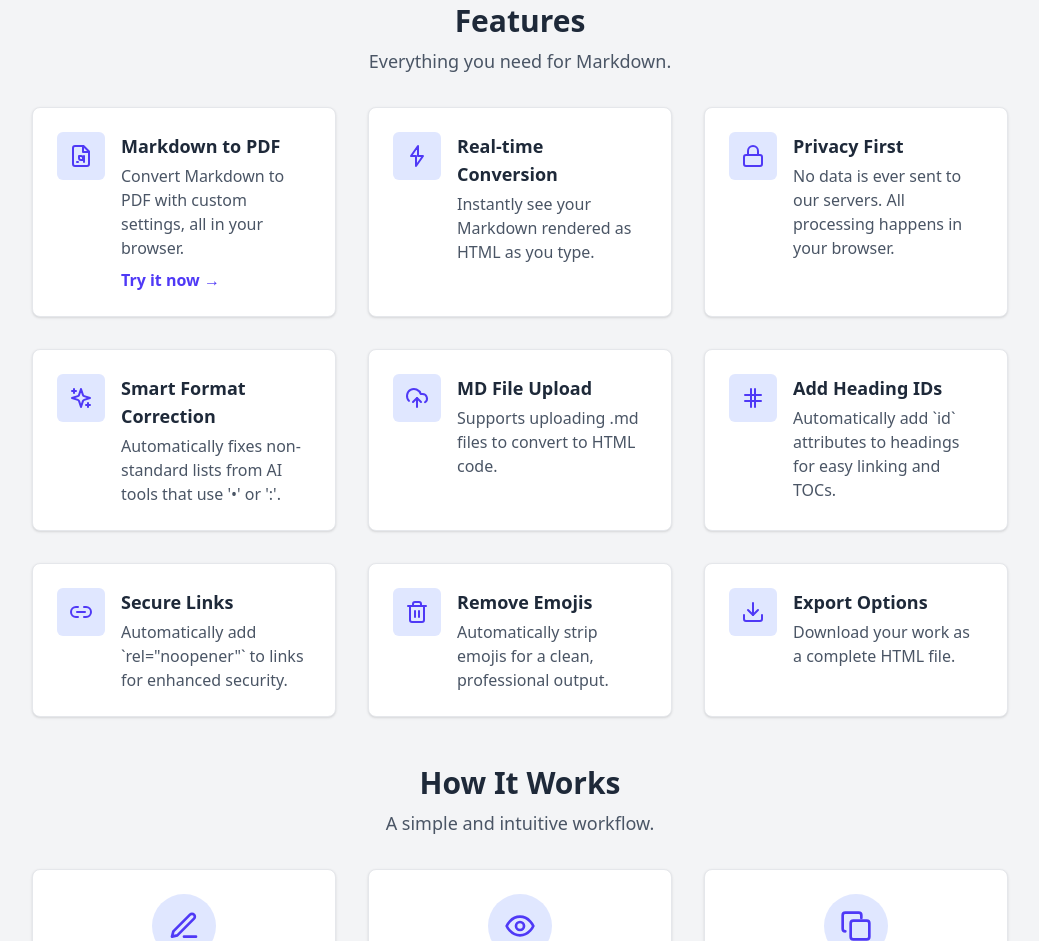
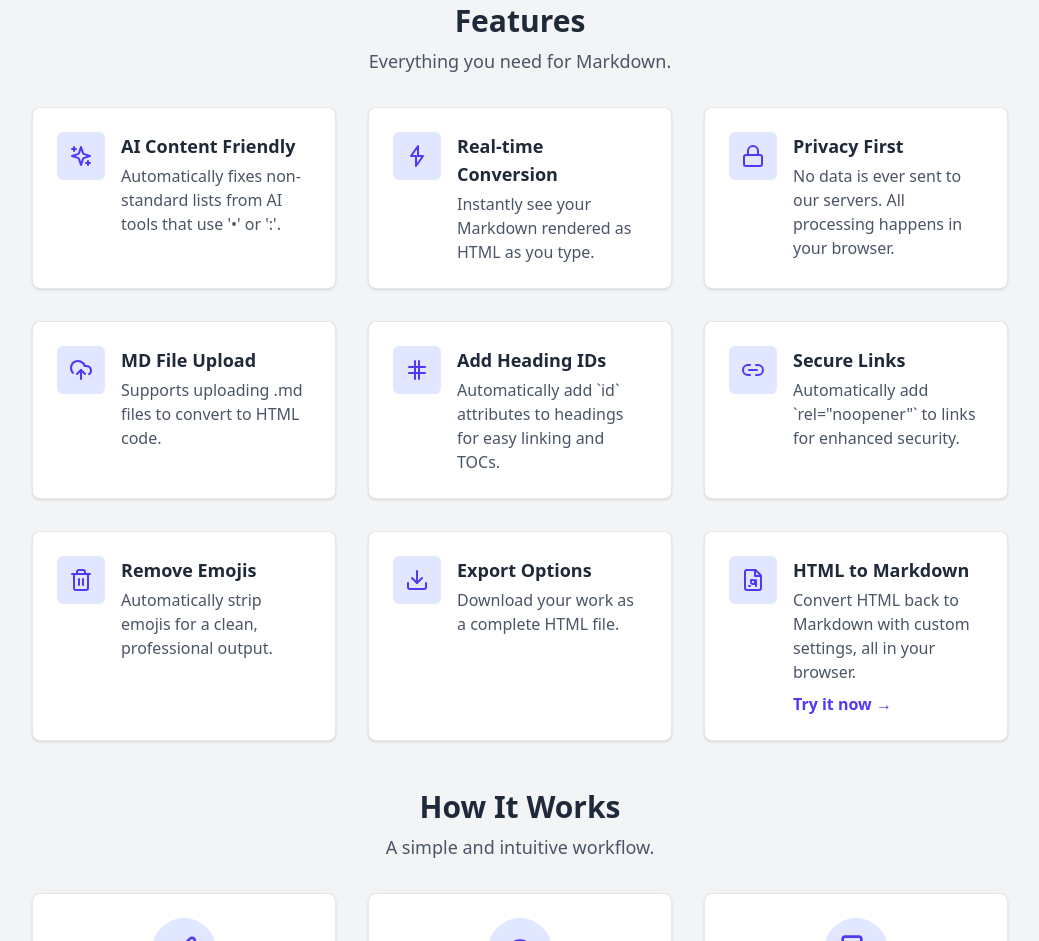
Before and after one commit to jqueryscript/markdown-to-html, a website: page index.html in a window 1280 px wide. Shown: the part 836-1777 px from the top of the page, without its empty margins (120-1159 px from the left). Drawn offline with nearby package versions, Linux system fonts and the light colour scheme.

Commit message:
refactor(content): update feature cards and use absolute URLs

```diff
--- a/index.html
+++ b/index.html
@@ -261,12 +261,11 @@
                     <div class="mt-8 grid gap-8 md:grid-cols-2 lg:grid-cols-3">
                         <div class="bg-white p-6 rounded-lg border border-gray-200 shadow-sm flex items-start">
                             <div class="flex-shrink-0 flex justify-center items-center bg-indigo-100 rounded-md h-12 w-12">
-                                <svg xmlns="http://www.w3.org/2000/svg" width="24" height="24" viewBox="0 0 24 24" fill="none" stroke="currentColor" stroke-width="2" stroke-linecap="round" stroke-linejoin="round" class="lucide lucide-file-type-pdf h-6 w-6 text-indigo-600"><path d="M14.5 2H6a2 2 0 0 0-2 2v16a2 2 0 0 0 2 2h12a2 2 0 0 0 2-2V7.5L14.5 2z"/><polyline points="14 2 14 8 20 8"/><path d="M10 12v2a2 2 0 0 0 2 2h2v-2a2 2 0 0 0-2-2h-2z"/><path d="M15 12v6"/><path d="M8 18h1"/></svg>
+                                <svg xmlns="http://www.w3.org/2000/svg" width="24" height="24" viewBox="0 0 24 24" fill="none" stroke="currentColor" stroke-width="2" stroke-linecap="round" stroke-linejoin="round" class="lucide lucide-sparkles h-6 w-6 text-indigo-600"><path d="m12 3-1.912 5.813a2 2 0 0 1-1.275 1.275L3 12l5.813 1.912a2 2 0 0 1 1.275 1.275L12 21l1.912-5.813a2 2 0 0 1 1.275-1.275L21 12l-5.813-1.912a2 2 0 0 1-1.275-1.275L12 3Z"/><path d="M5 3v4"/><path d="M19 17v4"/><path d="M3 5h4"/><path d="M17 19h4"/></svg>
                             </div>
                             <div class="ml-4">
-                                <h3 class="text-lg font-bold">Markdown to PDF</h3>
-                                <p class="mt-1 text-base text-gray-600">Convert Markdown to PDF with custom settings, all in your browser.</p>
-                                <a href="markdown-to-pdf-converter/" class="text-indigo-600 hover:text-indigo-800 font-semibold mt-2 inline-block">Try it now &rarr;</a>
+                                <h3 class="text-lg font-bold">AI Content Friendly</h3>
+                                <p class="mt-1 text-base text-gray-600">Automatically fixes non-standard lists from AI tools that use '•' or ':'.</p>
                             </div>
                         </div>
                         <div class="bg-white p-6 rounded-lg border border-gray-200 shadow-sm flex items-start">
@@ -285,15 +284,6 @@
                             <div class="ml-4">
                                 <h3 class="text-lg font-bold">Privacy First</h3>
                                 <p class="mt-1 text-base text-gray-600">No data is ever sent to our servers. All processing happens in your browser.</p>
-                            </div>
-                        </div>
-                        <div class="bg-white p-6 rounded-lg border border-gray-200 shadow-sm flex items-start">
-                            <div class="flex-shrink-0 flex justify-center items-center bg-indigo-100 rounded-md h-12 w-12">
-                                <svg xmlns="http://www.w3.org/2000/svg" width="24" height="24" viewBox="0 0 24 24" fill="none" stroke="currentColor" stroke-width="2" stroke-linecap="round" stroke-linejoin="round" class="lucide lucide-sparkles h-6 w-6 text-indigo-600"><path d="m12 3-1.912 5.813a2 2 0 0 1-1.275 1.275L3 12l5.813 1.912a2 2 0 0 1 1.275 1.275L12 21l1.912-5.813a2 2 0 0 1 1.275-1.275L21 12l-5.813-1.912a2 2 0 0 1-1.275-1.275L12 3Z"/><path d="M5 3v4"/><path d="M19 17v4"/><path d="M3 5h4"/><path d="M17 19h4"/></svg>
-                            </div>
-                            <div class="ml-4">
-                                <h3 class="text-lg font-bold">Smart Format Correction</h3>
-                                <p class="mt-1 text-base text-gray-600">Automatically fixes non-standard lists from AI tools that use '•' or ':'.</p>
                             </div>
                         </div>
                         <div class="bg-white p-6 rounded-lg border border-gray-200 shadow-sm flex items-start">
@@ -339,6 +329,16 @@
                             <div class="ml-4">
                                 <h3 class="text-lg font-bold">Export Options</h3>
                                 <p class="mt-1 text-base text-gray-600">Download your work as a complete HTML file.</p>
+                            </div>
+                        </div>
+                        <div class="bg-white p-6 rounded-lg border border-gray-200 shadow-sm flex items-start">
+                            <div class="flex-shrink-0 flex justify-center items-center bg-indigo-100 rounded-md h-12 w-12">
+                                <svg xmlns="http://www.w3.org/2000/svg" width="24" height="24" viewBox="0 0 24 24" fill="none" stroke="currentColor" stroke-width="2" stroke-linecap="round" stroke-linejoin="round" class="lucide lucide-file-type-pdf h-6 w-6 text-indigo-600"><path d="M14.5 2H6a2 2 0 0 0-2 2v16a2 2 0 0 0 2 2h12a2 2 0 0 0 2-2V7.5L14.5 2z"/><polyline points="14 2 14 8 20 8"/><path d="M10 12v2a2 2 0 0 0 2 2h2v-2a2 2 0 0 0-2-2h-2z"/><path d="M15 12v6"/><path d="M8 18h1"/></svg>
+                            </div>
+                            <div class="ml-4">
+                                <h3 class="text-lg font-bold">HTML to Markdown</h3>
+                                <p class="mt-1 text-base text-gray-600">Convert HTML back to Markdown with custom settings, all in your browser.</p>
+                                <a href="https://www.markdownhtmlgen.com/html-to-markdown-converter/" class="text-indigo-600 hover:text-indigo-800 font-semibold mt-2 inline-block">Try it now &rarr;</a>
                             </div>
                         </div>
                     </div>
```
Also changed, not shown: html-to-markdown-converter/index.html (+1 -1 lines), markdown-editor/index.html (+1 -1 lines).
